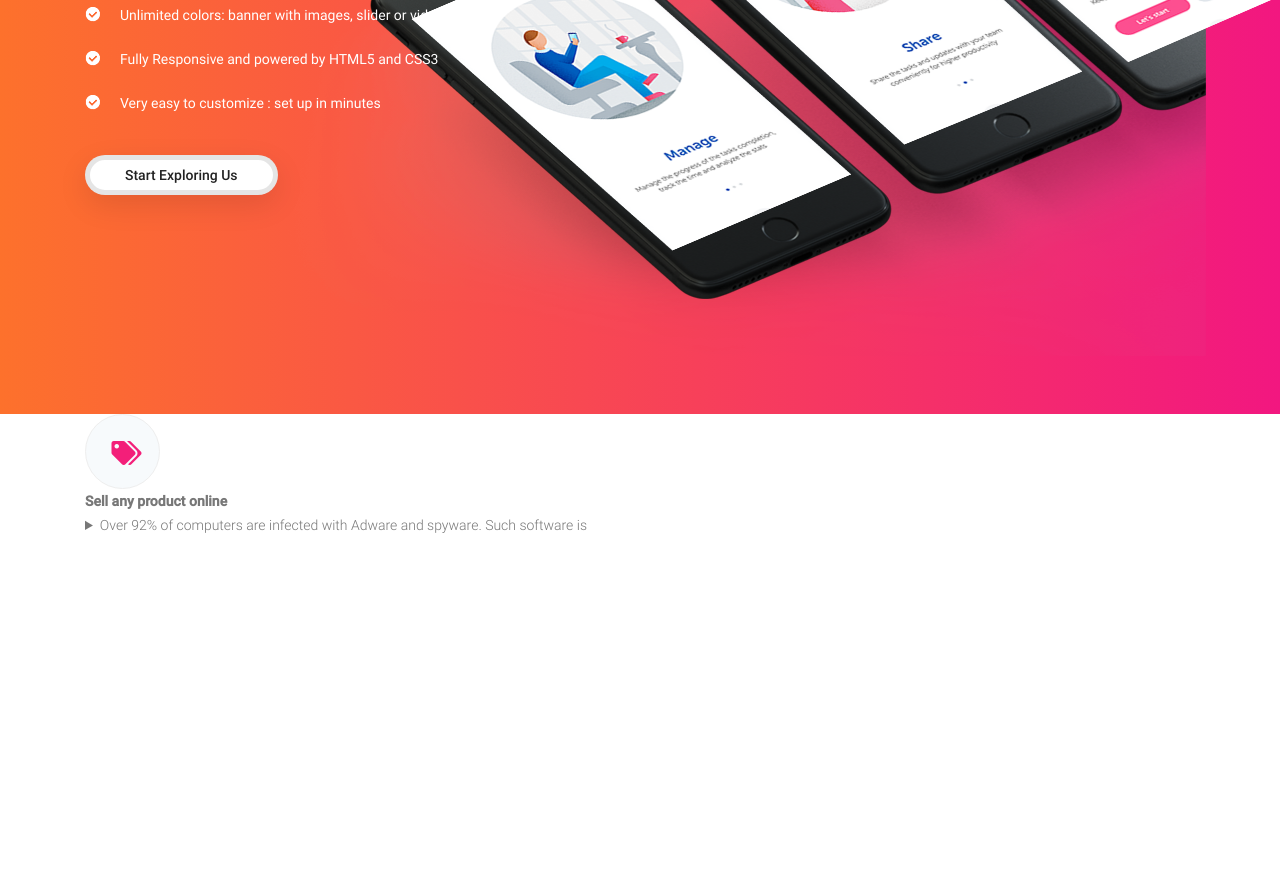
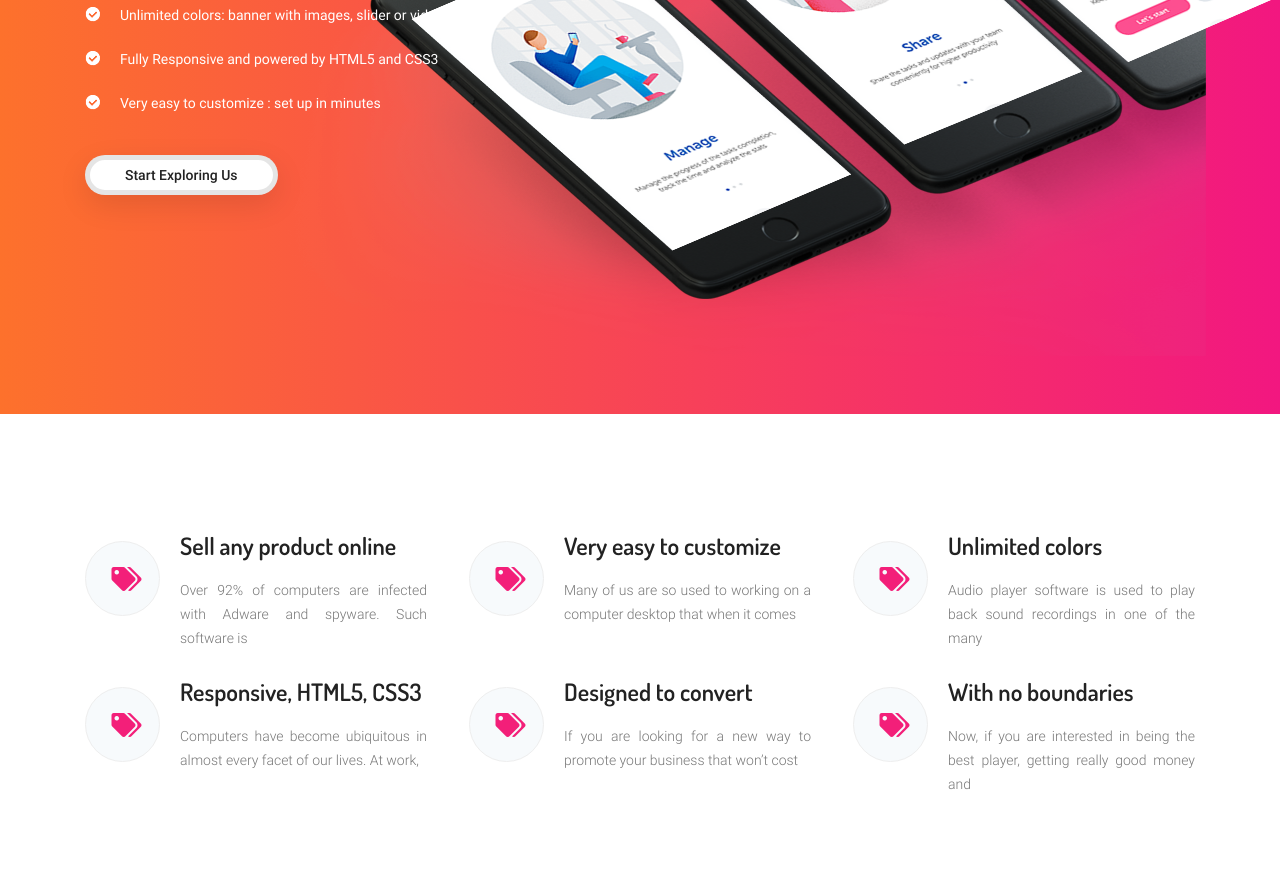
Before and after one commit to JaggKerby/Projects, a website: page Test_maket/app/index.html in a window 1280 px wide. Shown: the part 439-1327 px from the top of the page. Before the commit the page ends 976 px from the top, so only its background shows below. Drawn offline with nearby package versions, Linux system fonts and the light colour scheme; files that its build step writes are made by us from their sources.

Commit message:
in progress

```diff
--- a/Test_maket/app/index.html
+++ b/Test_maket/app/index.html
@@ -52,6 +52,7 @@
 
     <section class="features">
         <div class="container">
+            <div class="wrapper">
 
                 <div class="feature__item">
                     <div class="feature__icon">
@@ -62,8 +63,75 @@
                         <summary>
                             Over 92% of computers are infected with Adware and spyware. Such software is
                         </summary>
-                    <script type="text/javascript" src="main.js"></script>
+
                     </details>
+                </div>
+
+                <div class="feature__item">
+                    <div class="feature__icon">
+                        <i class="fas fa-tags"></i>
+                    </div>
+                    <h4 class="feature__title">Very easy to customize</h4>
+                    <details class="feature__txt">
+                        <summary>
+                            Many of us are so used to working on a computer desktop that when it comes
+                        </summary>
+
+                    </details>
+                </div>
+
+                <div class="feature__item">
+                    <div class="feature__icon">
+                        <i class="fas fa-tags"></i>
+                    </div>
+                    <h4 class="feature__title">Unlimited colors</h4>
+                    <details class="feature__txt">
+                        <summary>
+                            Audio player software is used to play back sound recordings in one of the many
+                        </summary>
+
+                    </details>
+                </div>
+
+                <div class="feature__item">
+                    <div class="feature__icon">
+                        <i class="fas fa-tags"></i>
+                    </div>
+                    <h4 class="feature__title">Responsive, HTML5, CSS3</h4>
+                    <details class="feature__txt">
+                        <summary>
+                            Computers have become ubiquitous in almost every facet of our lives. At work,
+                        </summary>
+
+                    </details>
+                </div>
+
+                <div class="feature__item">
+                    <div class="feature__icon">
+                        <i class="fas fa-tags"></i>
+                    </div>
+                    <h4 class="feature__title">Designed to convert</h4>
+                    <details class="feature__txt">
+                        <summary>
+                            If you are looking for a new way to promote your business that won’t cost
+                        </summary>
+
+                    </details>
+                </div>
+
+                <div class="feature__item">
+                    <div class="feature__icon">
+                        <i class="fas fa-tags"></i>
+                    </div>
+                    <h4 class="feature__title">With no boundaries</h4>
+                    <details class="feature__txt">
+                        <summary>
+                            Now, if you are interested in being the best player, getting really good money and
+                        </summary>
+
+                    </details>
+                </div>
+
             </div>
 
 
--- a/Test_maket/app/scss/style.scss
+++ b/Test_maket/app/scss/style.scss
@@ -194,8 +194,28 @@ li {
     line-height: 30px;
 }
 
+.wrapper {
+    display: grid;
+    grid-template-columns: 1fr 1fr 1fr;
+    grid-template-rows: 1fr 1fr;
+    column-gap: 42px;
+    row-gap: 58px;
+    padding: 120px 0px 120px 0px;
+}
+
+.feature__item {
+    position: relative;
+    display: grid;
+    grid-template-columns: auto;
+    grid-template-rows: 1fr 1fr;
+    justify-content: start;
+}
+
 .feature__icon {
     position: relative;
+    grid-row: 1 /span 2;
+    align-self: center;
+    padding-right: 20px;
     width: 75px;
     height: 75px;
     border: 1px solid #eeeeee;
@@ -214,3 +234,32 @@ li {
     font-weight: 400;
     line-height: 24px;
 }
+
+.feature__title {
+    grid-column: 2;
+    grid-row: 1;
+    padding: 0px 0px 20px 20px;
+    text-align: left;
+    color: #222222;
+    font-family: 'Dosis';
+    font-size: 24px;
+    font-weight: 600;
+}
+
+.feature__txt {
+    position: absolute;
+    z-index: 3;
+    grid-column: 2;
+    grid-row: 2;
+    padding: 0px 0px 0px 20px;
+    text-align: justify;
+    background-color: #fff;
+}
+summary {
+    list-style: none;
+    border: none;
+    outline-style: none;
+    &::-webkit-details-marker {
+    display: none;
+    }
+}
```
Also changed, not shown: Test_maket/app/css/style.min.css. Lines whose indentation alone changed are shown as unchanged.
